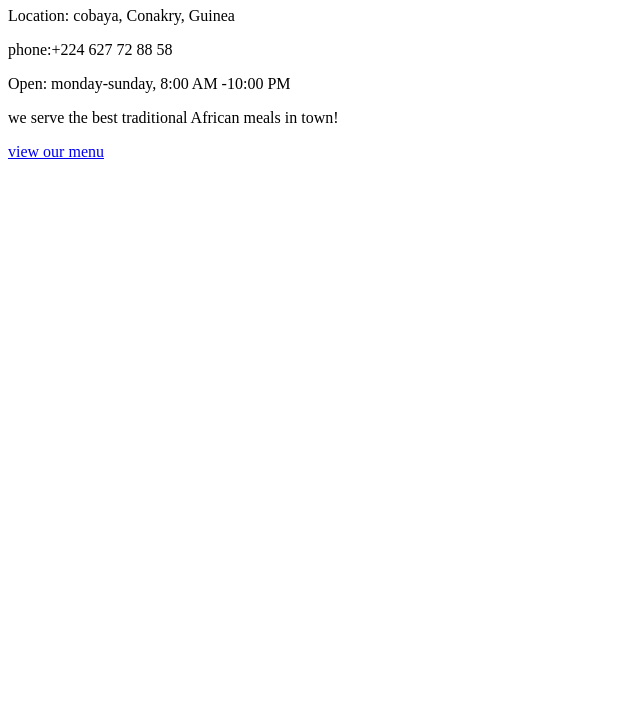
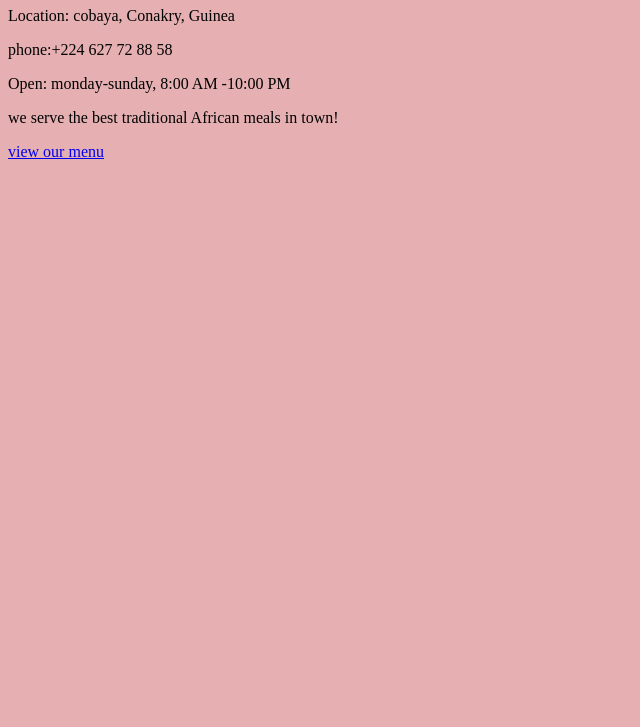
Before and after one commit to KabbaDauda/sylla-food-house, a plain HTML site: page index.html in a window 1280 px wide. Shown: the part 73-800 px from the top of the page, without its empty margins (0-640 px from the left). Drawn offline with Linux system fonts and the light colour scheme.

Commit message:
update website

```diff
--- a/index.html
+++ b/index.html
@@ -1,6 +1,12 @@
 <!DOCTYPE html>
 <html lang="en">
 <head>
+   <style>
+body {background-color:rgb(230, 176, 178);}
+
+
+
+   </style>
    <meta charset="utf-8" />
    <title>sylla food house - best african resturant in conakry</title>
    <meta name="description" content ="sylla food house serves deliciousnafrican dishes in cobaya, conakry. enjoy our traditional meals, friendly service,and home delivery." />
@@ -44,5 +50,6 @@
     <p>Open: monday-sunday, 8:00 AM -10:00 PM</p>
     <P>we serve the best traditional African meals in town!</P>
     <a href="menu.html">view our menu</a>
+
 </body>
 </html>
```
Also changed, not shown: 1 other file.
